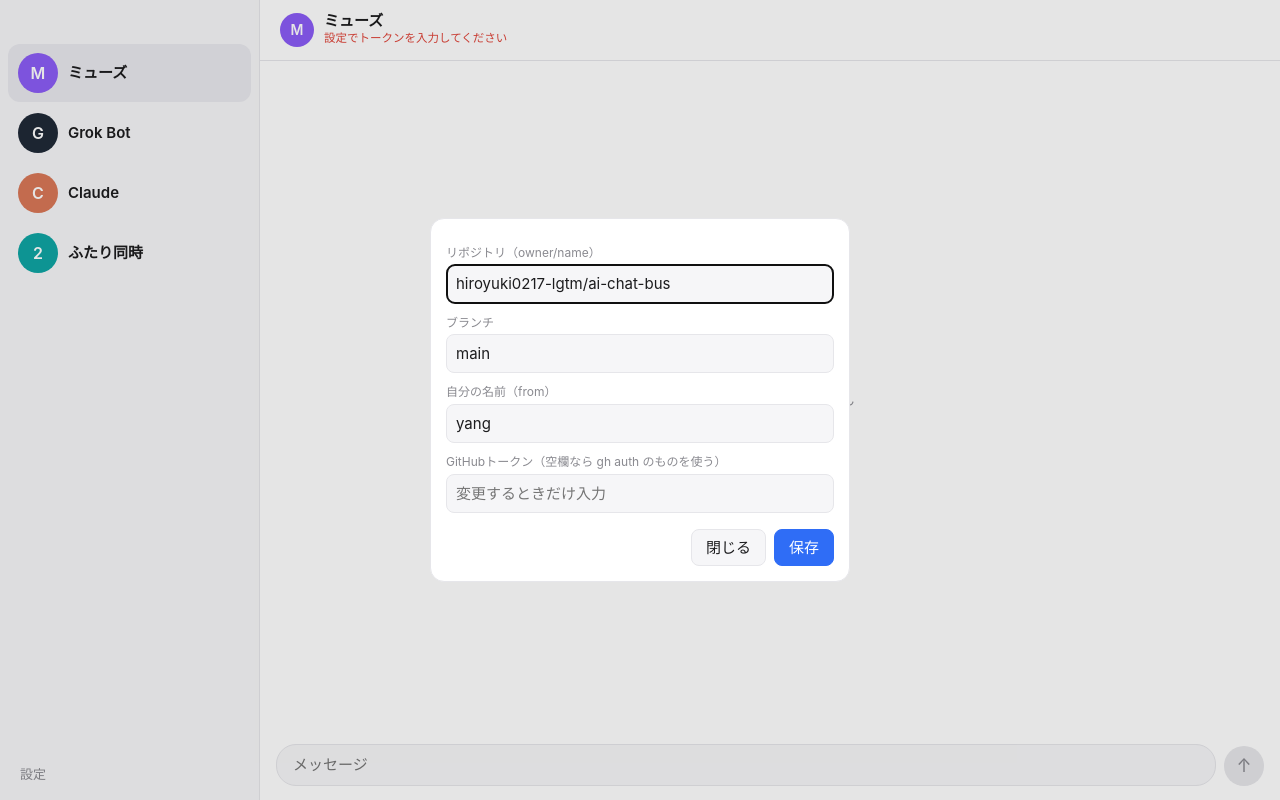
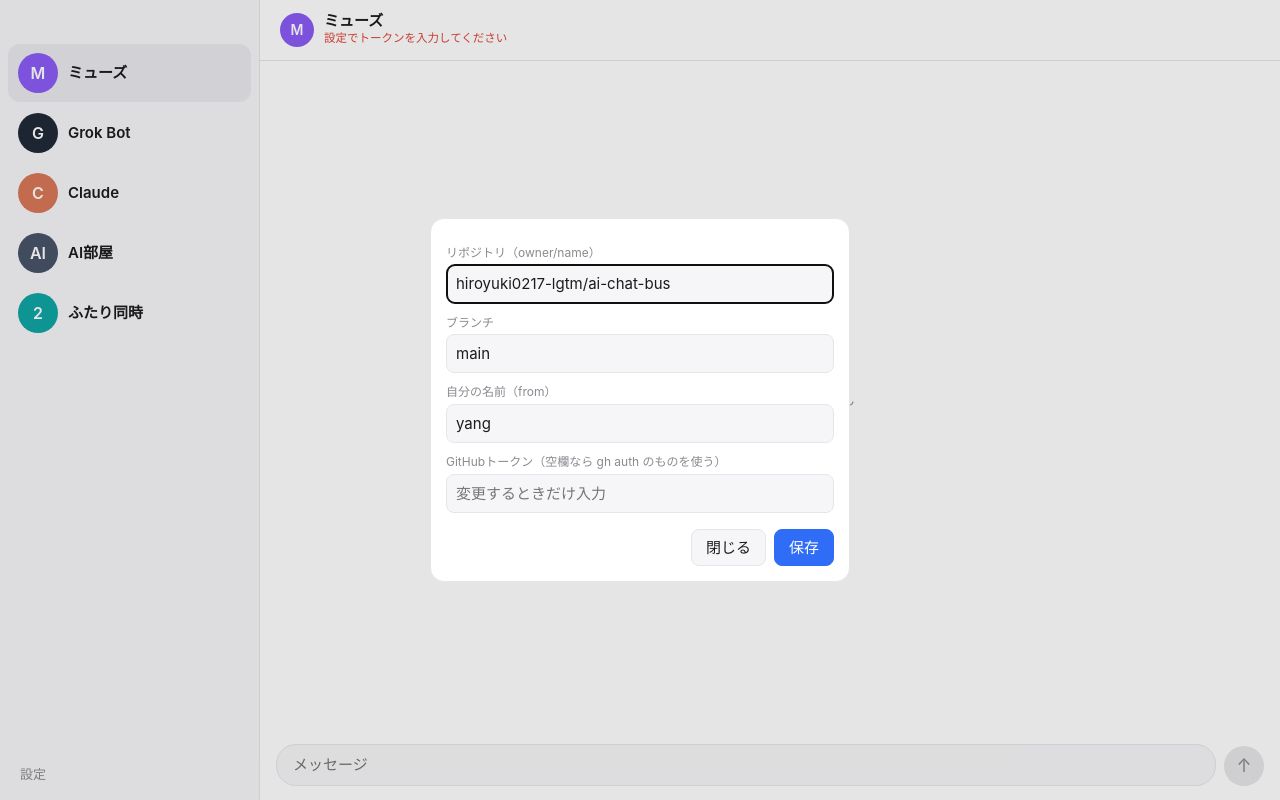
Before and after one commit to hiroyuki0217-lgtm/duo-chat-web, a plain HTML site: page index.html in a window 1280 px wide. Drawn offline with Linux system fonts and the light colour scheme.

Commit message:
AI部屋を追加

```diff
--- a/index.html
+++ b/index.html
@@ -96,6 +96,7 @@ body { height:100dvh; }
   <button class="room on" data-room="muse"><span class="av"></span><span class="meta"><div class="name"><span>ミューズ</span><span class="time"></span></div><div class="prev"></div></span><span class="badge" hidden></span></button>
   <button class="room" data-room="grokbot"><span class="av"></span><span class="meta"><div class="name"><span>Grok Bot</span><span class="time"></span></div><div class="prev"></div></span><span class="badge" hidden></span></button>
   <button class="room" data-room="claude"><span class="av"></span><span class="meta"><div class="name"><span>Claude</span><span class="time"></span></div><div class="prev"></div></span><span class="badge" hidden></span></button>
+  <button class="room" data-room="ai"><span class="av"></span><span class="meta"><div class="name"><span>AI部屋</span><span class="time"></span></div><div class="prev"></div></span><span class="badge" hidden></span></button>
   <button class="room" data-room="all"><span class="av"></span><span class="meta"><div class="name"><span>ふたり同時</span><span class="time"></span></div><div class="prev"></div></span><span class="badge" hidden></span></button>
   <div class="spacer"></div>
   <button id="gear">設定</button>
--- a/renderer.js
+++ b/renderer.js
@@ -2,10 +2,11 @@ const ROOMS = {
   muse: { name: 'ミューズ', ini: 'M', color: '#8b5cf6' },
   grokbot: { name: 'Grok Bot', ini: 'G', color: '#1f2937' },
   claude: { name: 'Claude', ini: 'C', color: '#d97757' },
+  ai: { name: 'AI部屋', ini: 'AI', color: '#475569' },
   all: { name: 'ふたり同時', ini: '2', color: '#0ea5a4' },
 };
-const store = { muse: [], grokbot: [], claude: [], all: [] };
-const unread = { muse: 0, grokbot: 0, claude: 0, all: 0 };
+const store = { muse: [], grokbot: [], claude: [], ai: [], all: [] };
+const unread = { muse: 0, grokbot: 0, claude: 0, ai: 0, all: 0 };
 let cur = 'muse';
 let me = 'yang';
 
```
